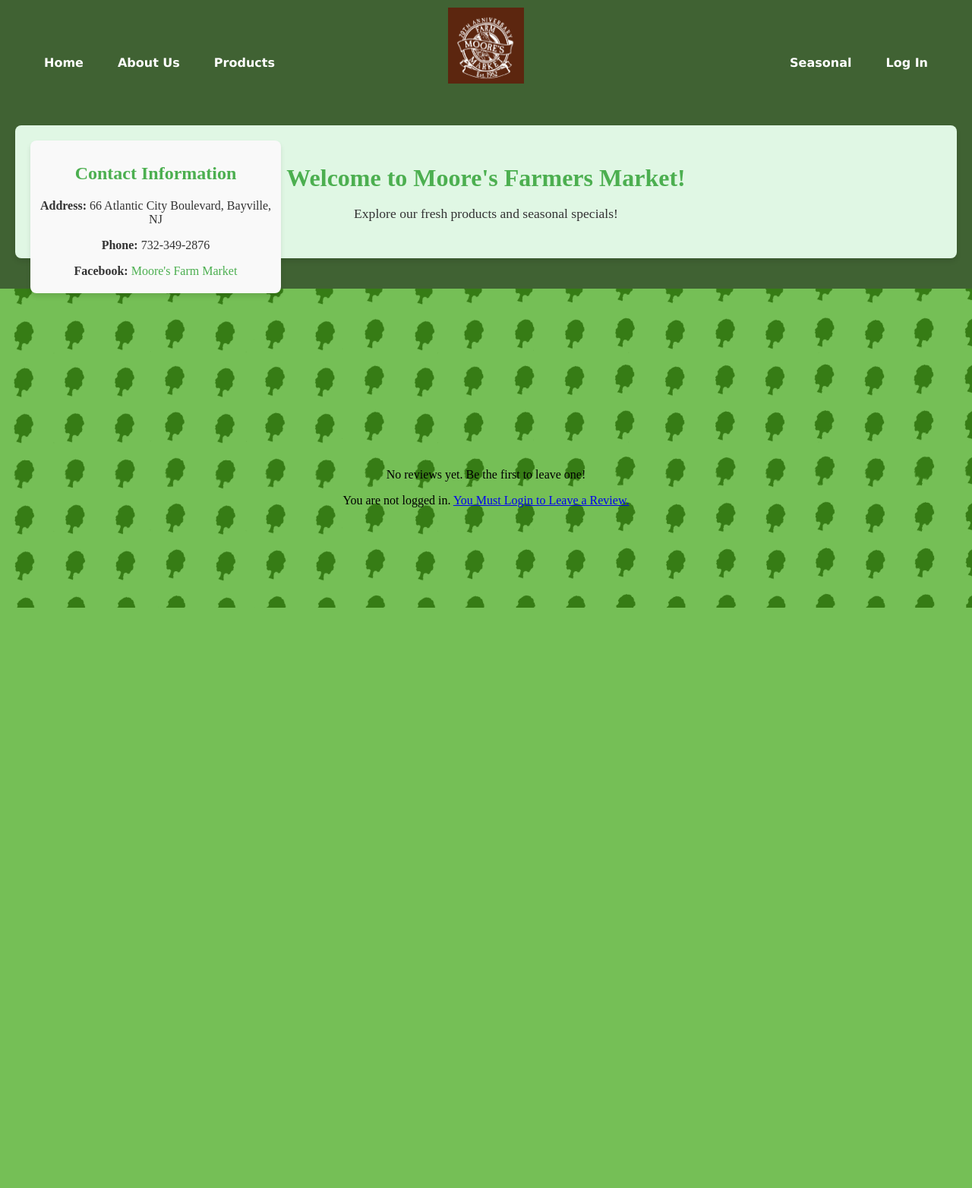
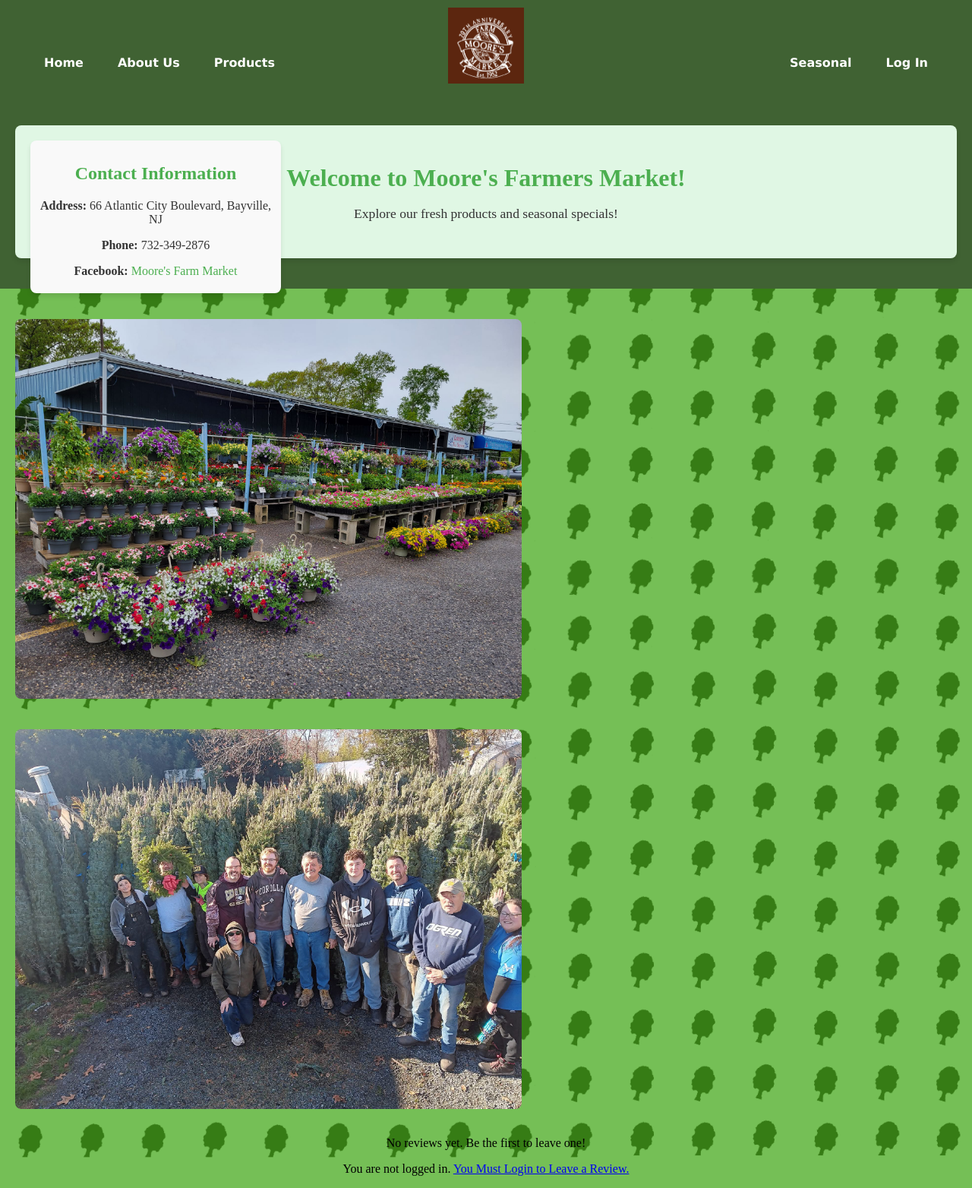
Before and after one commit to aLNCrn/Moores-Farm-Market-Website, a Flask app: page /index in a window 1280 px wide. Shown: the whole page at 76% size. Before the commit the page ends 800 px from the top, so only its background shows below. Run offline with Flask 3, Linux system fonts and the light colour scheme; data that the repository does not hold is empty; some libraries are stand-ins or nearby versions.

Commit message:
Update index.html

```diff
--- a/templates/index.html
+++ b/templates/index.html
@@ -54,10 +54,16 @@
             </div>
         </div>
     </header>
-    <main style="padding-top: 600px">
+    <main style="padding-top: 400px">
 
 
+ <div class="content-container">
+            <img src= {{url_for ('static', filename='images/frontofmarket.jpg' )}} alt="Farmers Market" class="content-image fade-in-image">
 
+        </div>
+        <div class="content-container reverse">
+            <img src= {{url_for('static', filename='images/Christmastreegrouppicture.jpg')}} alt="Farmers Market" class="content-image fade-in-image">
+        </div>
         {% if reviews %}
         <h3>Recent Reviews</h3>
         <table class="review-table">
```
